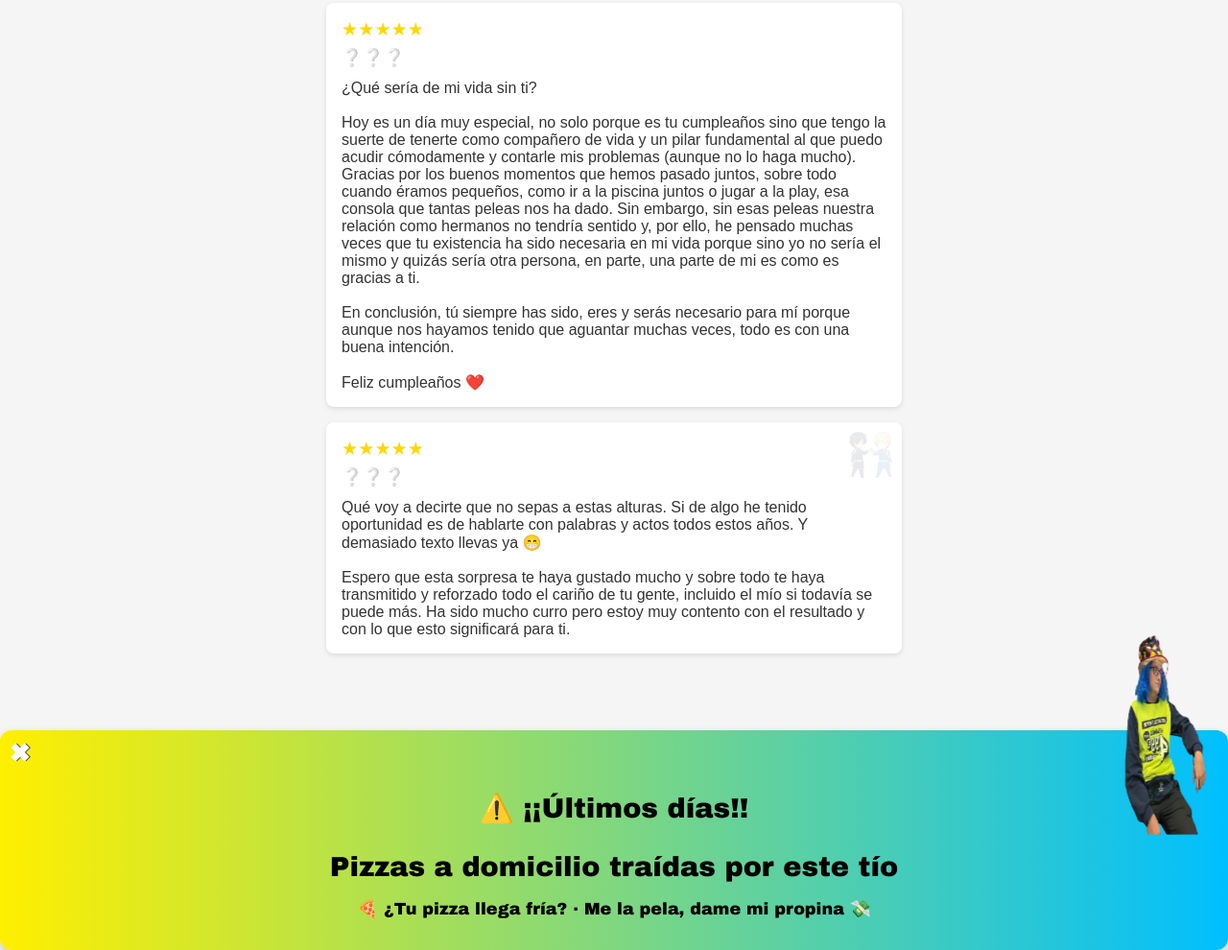
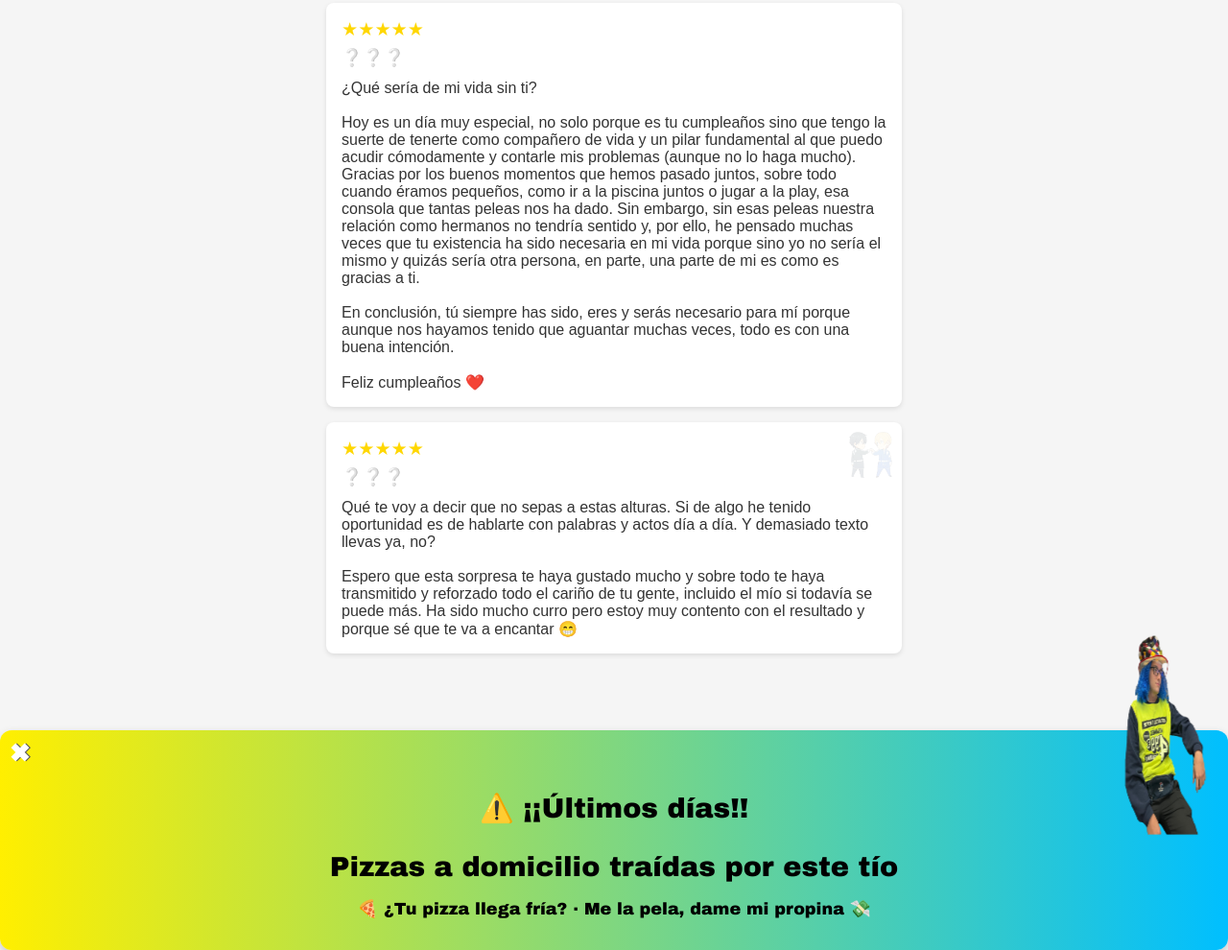
Before and after one commit to 21-Jose/reviews, a plain HTML site: page index.html in a window 1280 px wide. Shown: the part 4690-5680 px from the top of the page at 96% size. Drawn offline with Linux system fonts and the light colour scheme.

Commit message:
Update index.html

```diff
--- a/index.html
+++ b/index.html
@@ -349,7 +349,7 @@
       { user: "Elsa", rating: 5, text: "Gran hermano, mejor compañero.<br><br>Noble es su apellido, ah pero no le pidas dinero que capaz se tira recordándote lo que le debes un año entero hasta que se lo devuelves. Mama no ha podido darme mejor regalo en esta vida que compartirla con el, siempre ha sido mi gran apoyo sobretodo en los momentos más complicados que nos ha tocado vivir. Le admiro por lo que hace por su familia y amigos, también por todo lo que ha conseguido poco a poco. Como hermana ahi estaré yo para verle conseguir todo lo que se propone y sobretodo levantarle cuando se caiga y animarle a seguir hacia adelante, porque si una cosa tengo clara en esta vida es que nunca dejaré que se hunda (ni el ni nadie en mi familia)<br><br>Uno de mis mi mejores recuerdos siempre será de pequeñitos jugando con las olas del mar (odiaba ir a la playa pero siempre conseguía que me lo pasara bien)" },
       { user: "Mau", rating: 6, text: "El producto me tardo un poco en llegar, pero llego en perfectas condiciones, sin golpes ni nada, lo único que le tuve que dar propina al repartidor del mechón blanco para que se fuera, fue muy insistente con que le diera unas monedas, seguro que usa las propinas para pagarse chupitos de fiesta, que vergüenza. <br><br>Ahora en serio, que puedo decir de el gran nexo, la persona que nos unió a todos como grupo (como es su cumpleaños le daré ese privilegio), cuando le conocí era un completo gilipollas, encima me intento pegar el flipado este, pero después de tantos años, puedo decir que me alegro de haberle conocido gracias a esa situación, bueno me desvío del tema jaajajaj.<br><br>No se como expresar el orgullo y admiración que siento por Jose, tiene una fuerza y carácter ante todo tipo de situaciones, pero siempre le verás con una sonrisa y apoyando a la gente que quiere, a pesar de los problemas que pueda tener, saca un momento para escucharte y reflexionar juntos. Todo eso demuestra la increíble persona que es y todo lo que ha madurado, gracias por siempre estar ahí, incluso abriéndome las puertas de tu casa cuando necesitaba huir de mis problemas.<br><br>Me siento muy afortunado de tenerte como amigo, eres como un hermano para mi y ojalá seguir viéndote crecer como persona durante muchos años más." },
       { user: "Álvaro", rating: 5, text: "¿Qué sería de mi vida sin ti?<br><br>Hoy es un día muy especial, no solo porque es tu cumpleaños sino que tengo la suerte de tenerte como compañero de vida y un pilar fundamental al que puedo acudir cómodamente y contarle mis problemas (aunque no lo haga mucho). Gracias por los buenos momentos que hemos pasado juntos, sobre todo cuando éramos pequeños, como ir a la piscina juntos o jugar a la play, esa consola que tantas peleas nos ha dado. Sin embargo, sin esas peleas nuestra relación como hermanos no tendría sentido y, por ello, he pensado muchas veces que tu existencia ha sido necesaria en mi vida porque sino yo no sería el mismo y quizás sería otra persona, en parte, una parte de mi es como es gracias a ti. <br><br>En conclusión, tú siempre has sido, eres y serás necesario para mí porque aunque nos hayamos tenido que aguantar muchas veces, todo es con una buena intención. <br><br>Feliz cumpleaños ❤️" },
-      { user: "Tutu", rating: 5, text: "Qué voy a decirte que no sepas a estas alturas. Si de algo he tenido oportunidad es de hablarte con palabras y actos todos estos años. Y demasiado texto llevas ya 😁<br><br>Espero que esta sorpresa te haya gustado mucho y sobre todo te haya transmitido y reforzado todo el cariño de tu gente, incluido el mío si todavía se puede más. Ha sido mucho curro pero estoy muy contento con el resultado y con lo que esto significará para ti." },
+      { user: "Tutu", rating: 5, text: "Qué te voy a decir que no sepas a estas alturas. Si de algo he tenido oportunidad es de hablarte con palabras y actos día a día. Y demasiado texto llevas ya, no? <br><br>Espero que esta sorpresa te haya gustado mucho y sobre todo te haya transmitido y reforzado todo el cariño de tu gente, incluido el mío si todavía se puede más. Ha sido mucho curro pero estoy muy contento con el resultado y porque sé que te va a encantar 😁" },
 
     ];
 
```
